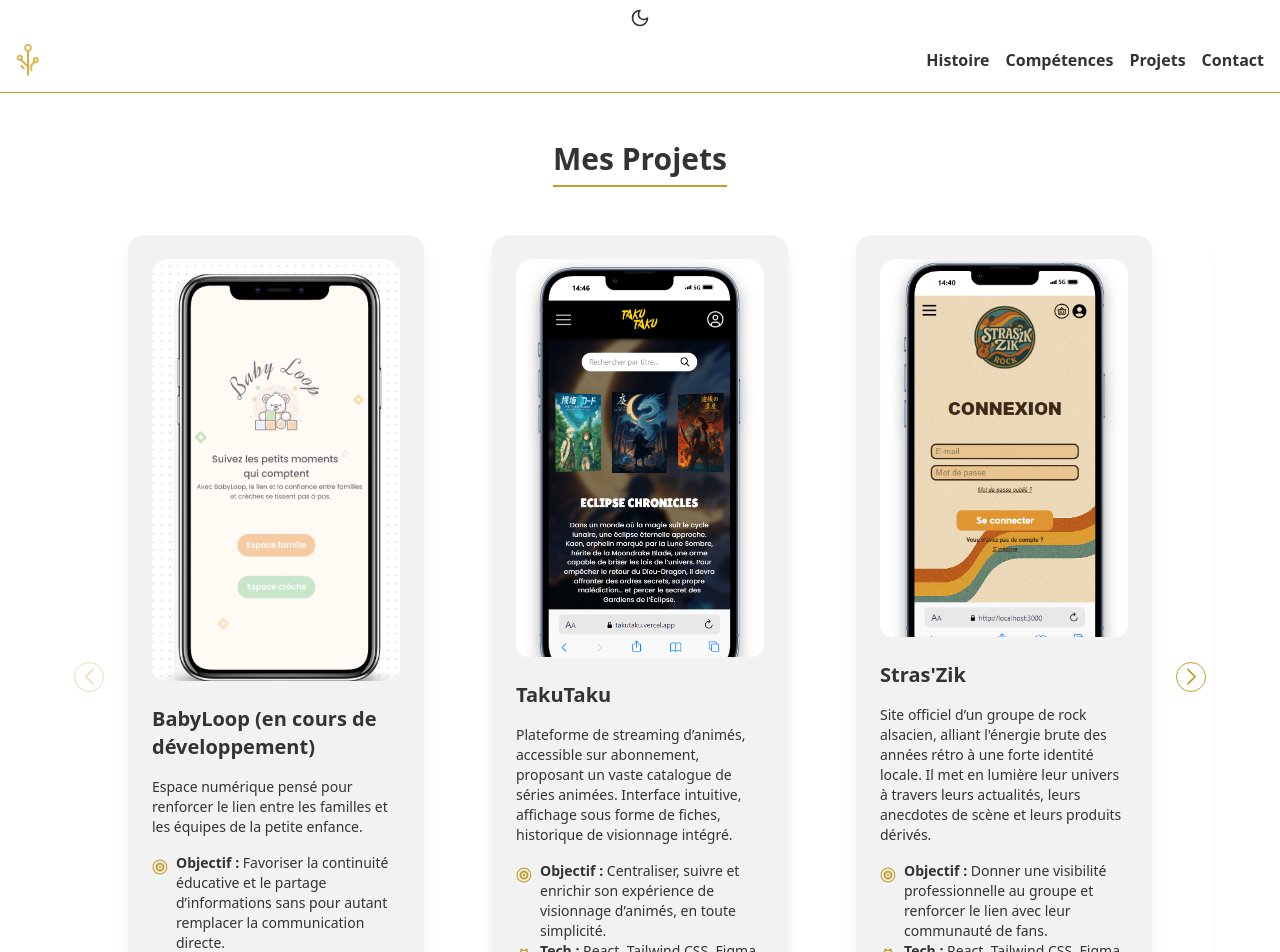
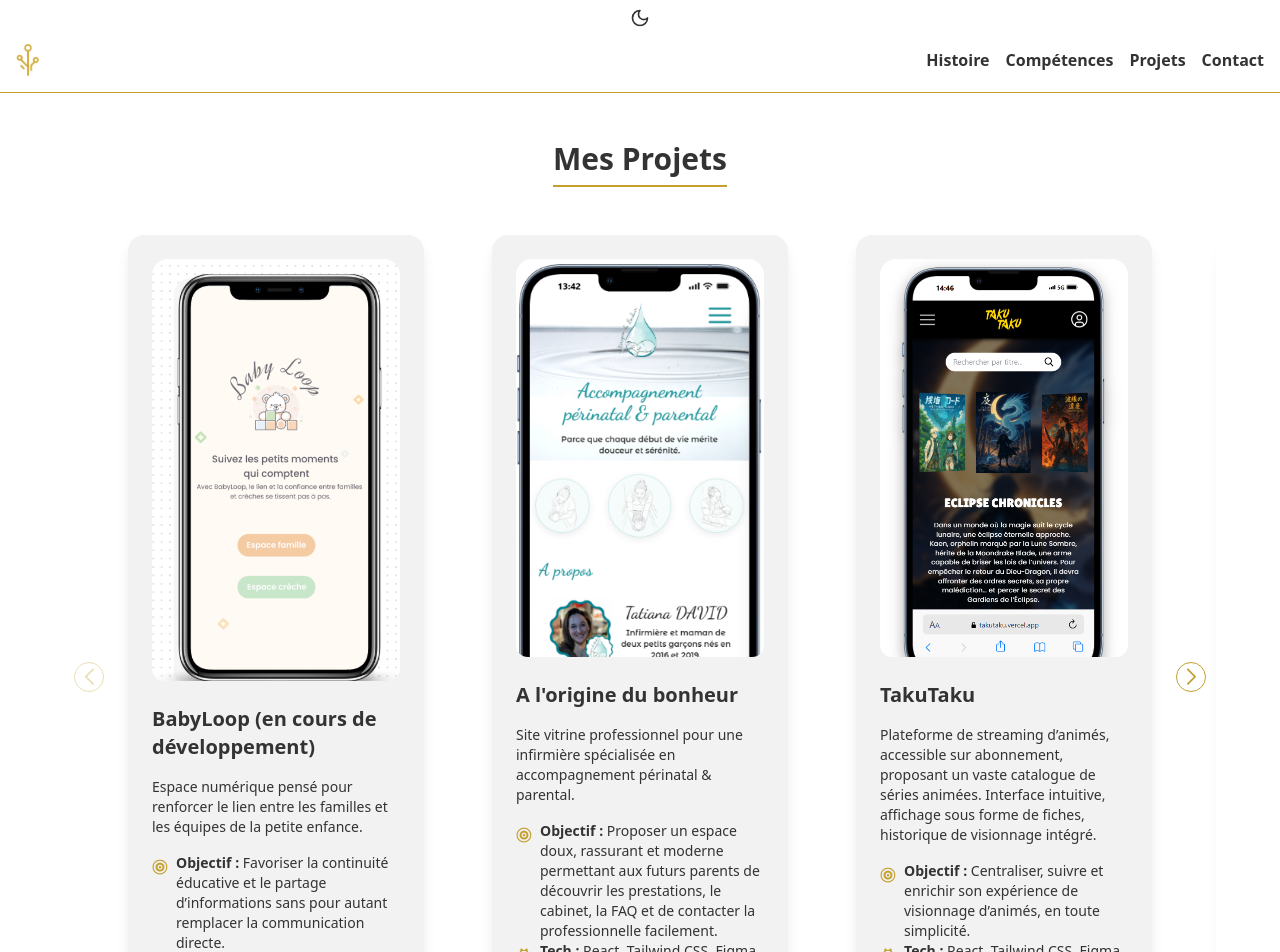
Before and after one commit to AlexandraPASTOR/PORTFOLIO, a React (Vite) app: page /projets in a window 1280 px wide. Shown: the top 952 px of the page. Built offline with nearby package versions, Linux system fonts and the light colour scheme.

Commit message:
Add aloriginedubonheur project + MAJ CV

```diff
--- a/src/pages/Projects.tsx
+++ b/src/pages/Projects.tsx
@@ -6,7 +6,7 @@ import '../../node_modules/swiper/modules/navigation.css';
 
 import ZoomImage from '../components/ZoomImage';
 
-import wildeats from '../assets/wildeats.png';
+import aloriginedubonheur from '../assets/a-l-origine-du-bonheur.png';
 import straszik from '../assets/straszik.png';
 import cosmiccode from '../assets/cosmic-code.png';
 import takutaku from '../assets/takutaku.png';
@@ -25,6 +25,17 @@ function Projects() {
       imageUrl: babyloop,
       gitHubLink: '#',
       link: '#',
+    },
+        {
+      title: "A l'origine du bonheur",
+      description:
+        'Site vitrine professionnel pour une infirmière spécialisée en accompagnement périnatal & parental. ',
+      objectif:
+        'Proposer un espace doux, rassurant et moderne permettant aux futurs parents de découvrir les prestations, le cabinet, la FAQ et de contacter la professionnelle facilement.',
+      technologies_utilisées: 'React, Tailwind CSS, Figma, Git',
+      imageUrl: aloriginedubonheur,
+      gitHubLink: 'https://github.com/AlexandraPASTOR/a-l-origine-du-bonheur',
+      link: 'https://a-l-origine-du-bonheur.vercel.app/',
     },
         {
       title: 'TakuTaku',
@@ -57,17 +68,6 @@ function Projects() {
       imageUrl: cosmiccode,
       gitHubLink: 'https://github.com/AlexandraPASTOR/CosmicCode',
       link: 'https://cosmi-code.vercel.app/',
-    },
-    {
-      title: 'WildEats',
-      description:
-        'Plateforme intuitive et interactive conçue pour la communauté de la Wild Code School. Elle permet aux étudiants de découvrir les bonnes adresses autour du campus mais également de réserver son repas à la cafétéria.',
-      objectif:
-        'Faire gagner du temps aux étudiants tout en leur offrant une expérience culinaire variée et simplifiée.',
-      technologies_utilisées: 'HTML, CSS, JavaScript, Figma, Git',
-      imageUrl: wildeats,
-      gitHubLink: 'https://github.com/AlexandraPASTOR/Project-WildEats/',
-      link: 'https://alexandrapastor.github.io/Project-WildEats/',
     },
     {
       title: 'Portfolio',
```
Also changed, not shown: src/assets/a-l-origine-du-bonheur.png (added), 1 other file (tests, documents, lock files or other folders).
